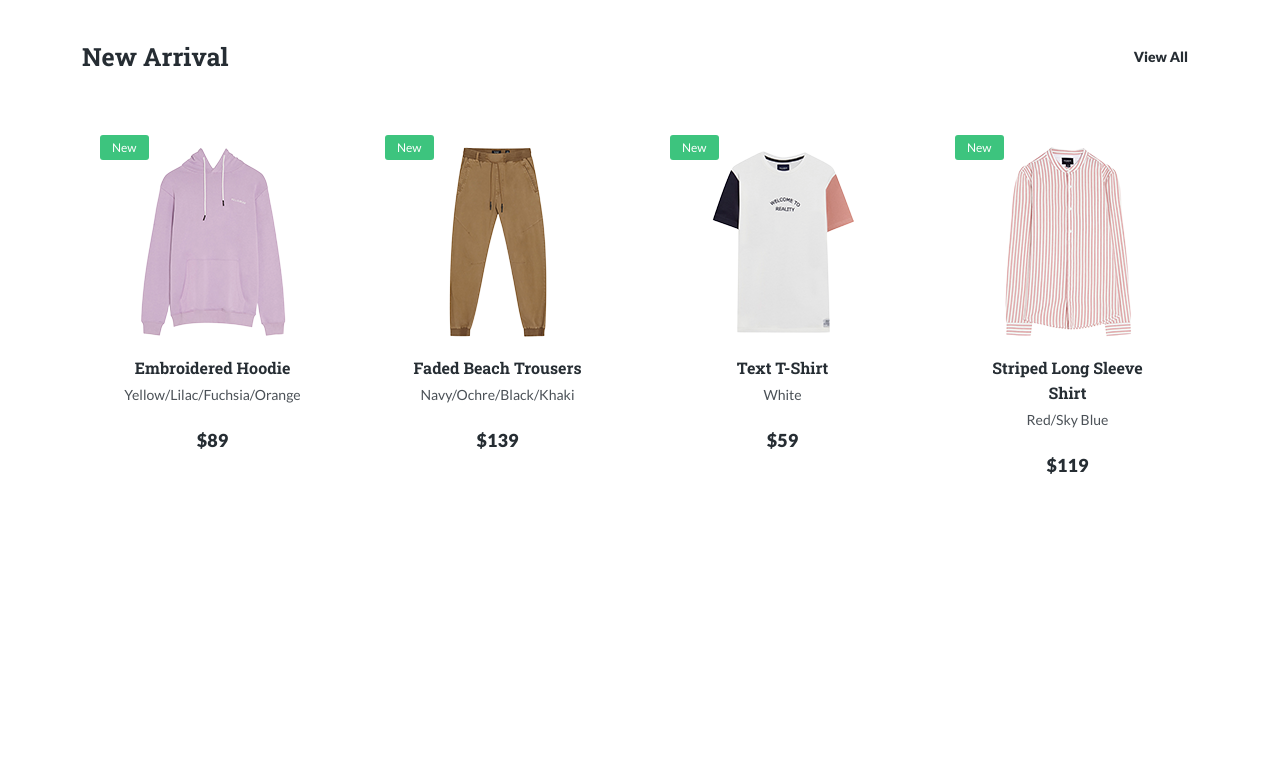
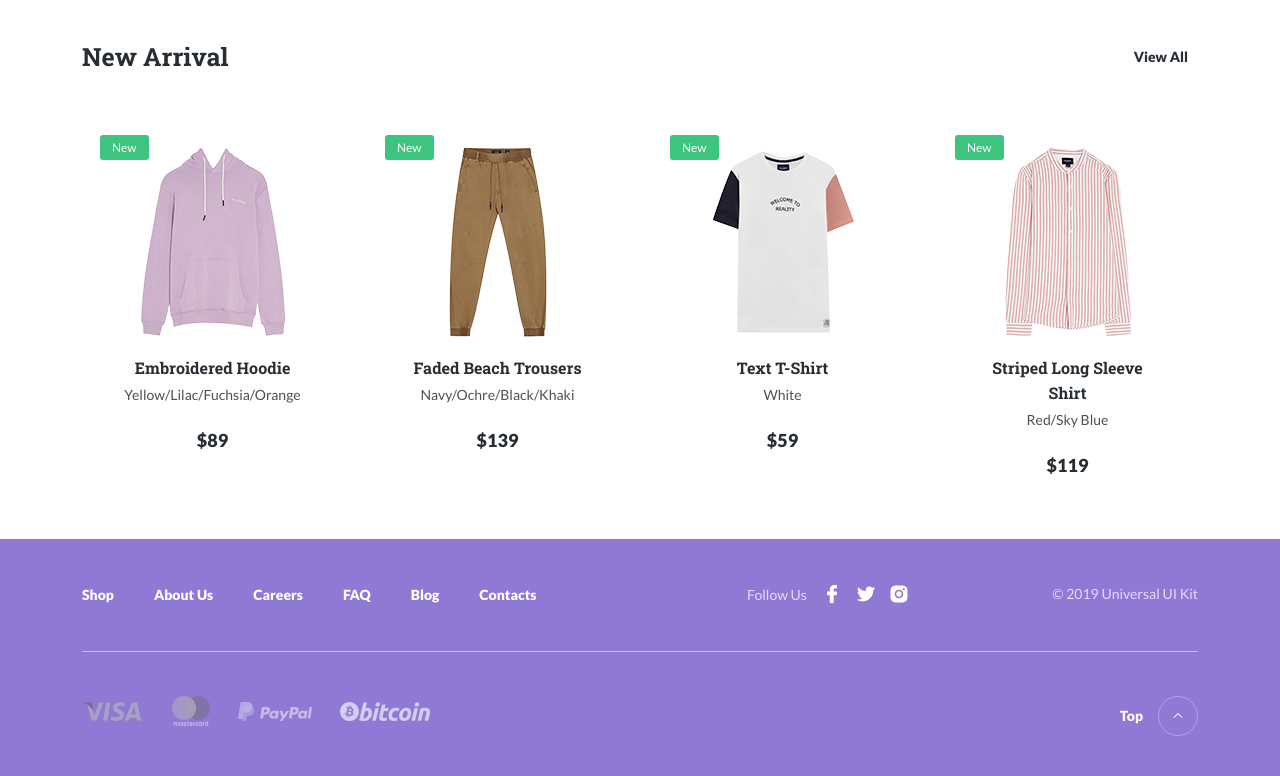
Before and after one commit to Presnia/willberries-nd, a website: page index.html in a window 1280 px wide. Shown: the part 1452-2228 px from the top of the page. Before the commit the page ends 1991 px from the top, so only its background shows below. Drawn offline with Linux system fonts and the light colour scheme.

Commit message:
Layout for the page is created

```diff
--- a/css/style.css
+++ b/css/style.css
@@ -253,3 +253,62 @@ body {
   font-weight: 700;
   color: #262D33;
 }
+
+.footer {
+  color: #fff;
+  background-color: #8F79D4;
+  padding-top: 45px;
+  padding-bottom: 40px;
+}
+
+.footer-menu {
+  margin: 0;
+  padding: 0;
+  list-style-type: none;
+}
+
+.footer-menu-item:not(:last-child) {
+  margin-right: 40px;
+}
+
+.footer-menu-link {
+  font-weight: 900;
+  font-size: 14px;
+  line-height: 20px;
+  color: #fff;
+  text-decoration: none;
+}
+
+.social-link {
+  text-decoration: none;
+  margin-left: 15px;
+}
+
+.footer-text {
+  font-size: 14px;
+  line-height: 20px;
+  color: #E7D9FF;
+}
+
+.footer-line {
+  margin-top: 44px;
+  margin-bottom: 44px;
+  opacity: 0.5;
+}
+
+.top-link {
+  color: #fff;
+  text-decoration: none;
+}
+
+.top-link-text {
+  margin-right: 15px;
+  font-weight: 900;
+  font-size: 14px;
+  line-height: 20px;
+}
+
+.payment-logo {
+  vertical-align: middle;
+  margin-right: 25px;
+}
--- a/index.html
+++ b/index.html
@@ -201,6 +201,74 @@
     <!-- /.row -->
   </div>
   <!-- /.container -->
-
+  <footer class="footer">
+    <div class="container">
+      <div class="row">
+        <div class="col-7">
+          <nav>
+            <ul class="footer-menu d-flex">
+              <li class="footer-menu-item">
+                <a href="#" class="footer-menu-link">Shop</a>
+              </li>
+              <li class="footer-menu-item">
+                <a href="#" class="footer-menu-link">About Us</a>
+              </li>
+              <li class="footer-menu-item">
+                <a href="#" class="footer-menu-link">Careers</a>
+              </li>
+              <li class="footer-menu-item">
+                <a href="#" class="footer-menu-link">FAQ</a>
+              </li>
+              <li class="footer-menu-item">
+                <a href="#" class="footer-menu-link">Blog</a>
+              </li>
+              <li class="footer-menu-item">
+                <a href="#" class="footer-menu-link">Contacts</a>
+              </li>
+            </ul>
+          </nav>
+        </div>
+        <!-- /.col-7 -->
+        <div class="col-3 d-inline-flex align-items-center">
+          <span class="footer-text">Follow Us</span>
+          <span class="footer-social d-inline-flex align-items-center">
+            <a href="#" class="social-link">
+              <img src="img/facebook.svg" alt="facebook">
+            </a>
+            <a href="#" class="social-link">
+              <img src="img/twitter.svg" alt="twitter">
+            </a>
+            <a href="#" class="social-link">
+              <img src="img/instagram.svg" alt="instagram">
+            </a>
+          </span>
+        </div>
+        <!-- /.col-3 -->
+        <div class="col-2 d-flex justify-content-end">
+          <span class="footer-text">© 2019 Universal UI Kit</span>
+        </div>
+        <!-- /.col-2 -->
+      </div>
+      <!-- /.row -->
+      <hr class="footer-line" color="white" size="1">
+      <div class="row justify-content-between">
+        <div class="col-10 ">
+          <img class="payment-logo" src="img/visa.png" alt="Visa logo">
+          <img class="payment-logo" src="img/master-card.png" alt="Master-card logo">
+          <img class="payment-logo" src="img/paypal.png" alt="Paypal logo">
+          <img class="payment-logo" src="img/bitcoin.png" alt="Bitcoin logo">
+        </div>
+        <!-- /.col-10 -->
+        <div class="col-2 d-flex justify-content-end">
+          <a href="#" class="top-link d-flex align-items-center">
+            <span class="top-link-text">Top</span>
+            <img src="img/top.svg" alt="icon: arrow top">
+          </a>
+        </div>
+        <!-- /.col-2 -->
+      </div>
+    </div>
+  </footer>
+  <!-- /.footer -->
 </body>
 </html>
```
Also changed, not shown: img/bitcoin.png (added), img/facebook.svg (added), img/instagram.svg (added), img/master-card.png (added), img/paypal.png (added), img/top.svg (added), img/twitter.svg (added), img/visa.png (added).
